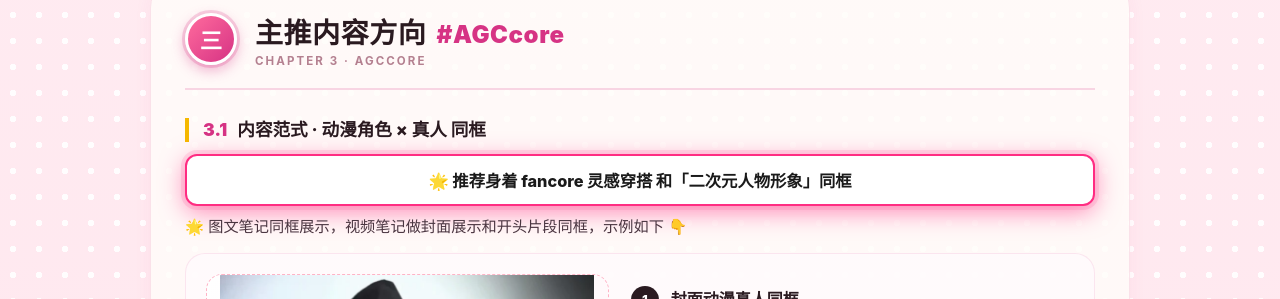
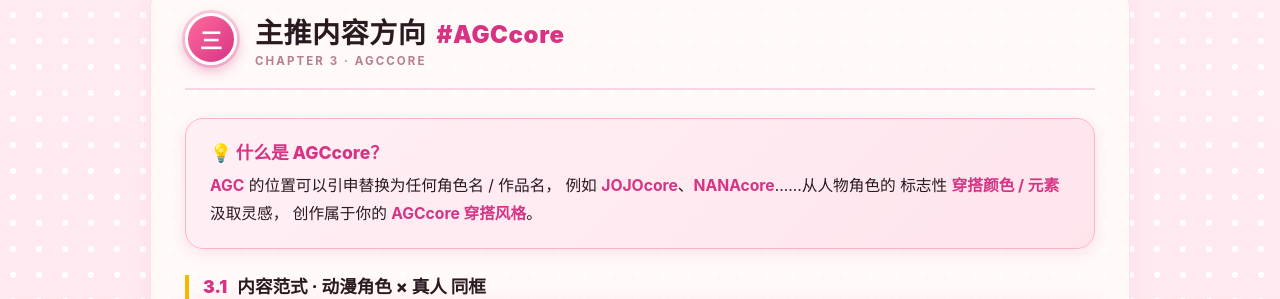
Before and after one commit to myoni113/fancore-brief, a Vue app: page / in a window 1280 px wide. Shown: the part 1942-2241 px from the top of the page. Built offline with nearby package versions, Linux system fonts and the light colour scheme.

Commit message:
feat: 抓取笔记封面+标题，卡片化展示，精简排版

```diff
--- a/src/pages/HomeV2.vue
+++ b/src/pages/HomeV2.vue
@@ -125,6 +125,17 @@
           <span class="section-en">CHAPTER 3 · AGCCORE</span>
         </div>
       </header>
+
+      <!-- 什么是 AGCcore -->
+      <div class="what-is-card">
+        <div class="what-is-title">💡 什么是 AGCcore？</div>
+        <p class="what-is-text">
+          <b>AGC</b> 的位置可以引申替换为任何角色名 / 作品名，
+          例如 <b>JOJOcore</b>、<b>NANAcore</b>……从人物角色的
+          标志性 <b>穿搭颜色 / 元素</b>汲取灵感，
+          创作属于你的 <b>AGCcore 穿搭风格</b>。
+        </p>
+      </div>
 
       <!-- 3.1 内容范式 -->
       <h3 class="sub-heading">
@@ -506,6 +517,28 @@ function fallback(text: string, done: () => void) {
 .section-sub { font-size: .9rem; color: #7a5a68; margin: 0; text-align: right; grid-column: 3; }
 
 /* Intro */
+.what-is-card {
+  padding: 20px 24px;
+  margin: 4px 0 12px;
+  background: linear-gradient(135deg, #fff0f5, #ffe4ec);
+  border: 1.5px solid #ffb3c6;
+  border-radius: 18px;
+  box-shadow: 0 4px 14px rgba(214, 51, 132, .12);
+}
+.what-is-title {
+  font-size: 1.1rem;
+  font-weight: 800;
+  color: #d63384;
+  margin-bottom: 8px;
+}
+.what-is-text {
+  margin: 0;
+  font-size: .98rem;
+  line-height: 1.8;
+  color: #2a1a20;
+}
+.what-is-text b { color: #d63384; }
+
 .intro-card {
   padding: 28px 32px;
   background: linear-gradient(135deg, #fff0f5, #ffe4ec);
```
Also changed, not shown: .cowork.json, .cowork/memory.md.
